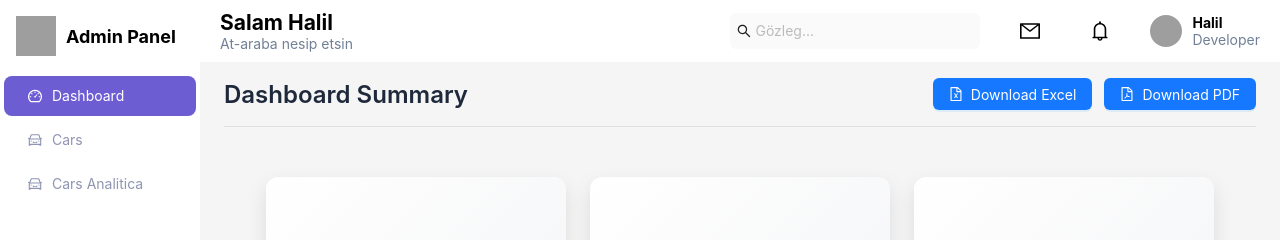
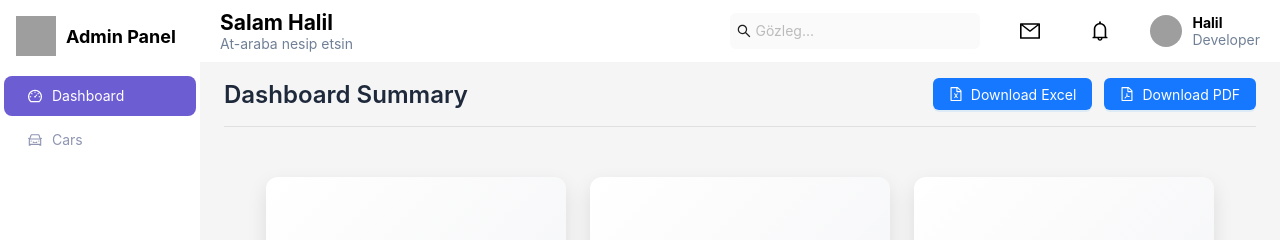
Before and after one commit to GeekSpace-Team/TMCARS-Analytica, a React (Vite) app: page / in a window 1280 px wide. Shown: the top 240 px of the page. Built offline with nearby package versions, Linux system fonts and the light colour scheme; no server answers; grey boxes are pictures that could not be loaded.

Commit message:
removed car analytyca

```diff
--- a/src/components/sidebar/Sidebar.tsx
+++ b/src/components/sidebar/Sidebar.tsx
@@ -27,9 +27,9 @@ const Sidebar: React.FC = () => {
         <Menu.Item key="/cars" icon={<CarOutlined />}>
           <Link to="/cars">Cars</Link>
         </Menu.Item>
-        <Menu.Item key="/car-analytyca" icon={<CarOutlined />}>
+        {/* <Menu.Item key="/car-analytyca" icon={<CarOutlined />}>
           <Link to="/car-analytyca">Cars Analitica</Link>
-        </Menu.Item>
+        </Menu.Item> */}
       </Menu>
     </Sider>
   );
```
Also changed, not shown: 11 other files (tests, documents, lock files or other folders).
